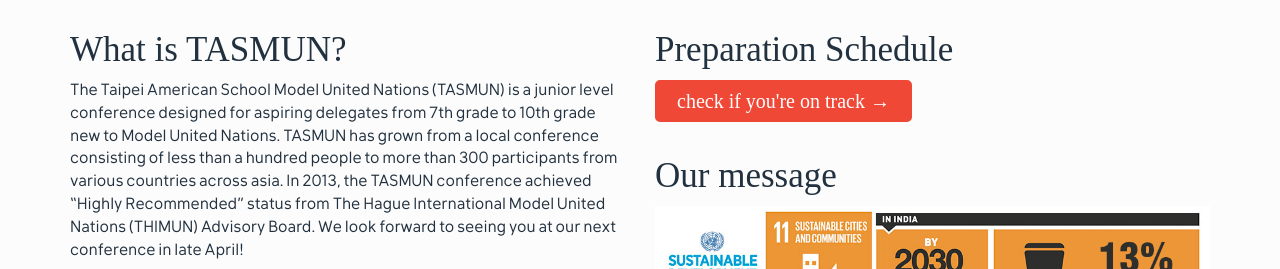
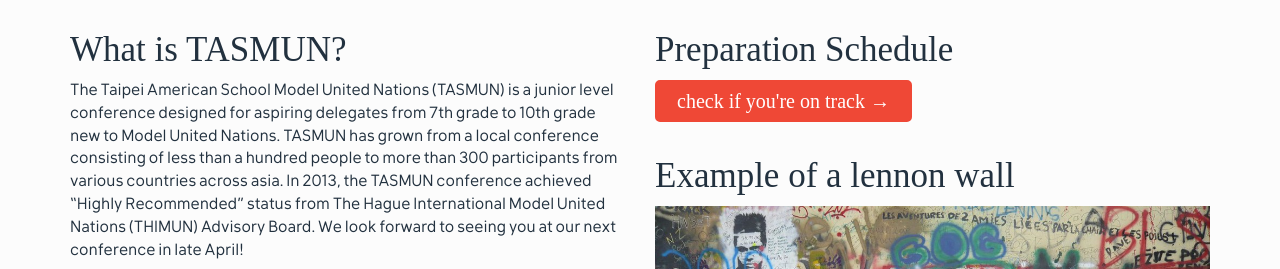
Before and after one commit to alexandernext/tasmun, a Jekyll site: the page built from index.md, in a window 1280 px wide, cut to the strip 493-762 px from the top of the page. Built offline with Jekyll 4.4.1, drawn with Linux system fonts in a browser that asks for light colours; some web fonts are replaced.

Commit message:
update: homepage pic

```diff
--- a/_layouts/home.html
+++ b/_layouts/home.html
@@ -56,8 +56,8 @@
         <div class="col-md-6">
           <h2 class="section-title">Preparation Schedule</h2>
           <a href="dates.html" class="btn btn-info">check if you're on track →</a>
-          <h2 class="section-title">Our message</h2>
-          <img src="../assets/homepageimage.png" width=100%></img>
+          <h2 class="section-title">Example of a lennon wall</h2>
+          <img src="../assets/homepageimage.jpg" width=100%></img>
         </div>
       </div>
 
```
Also changed, not shown: assets/1group.jpg (deleted), assets/background.JPG (deleted), assets/homepageimage.jpg (added), assets/homepageimage.png (deleted), 1 other file.
